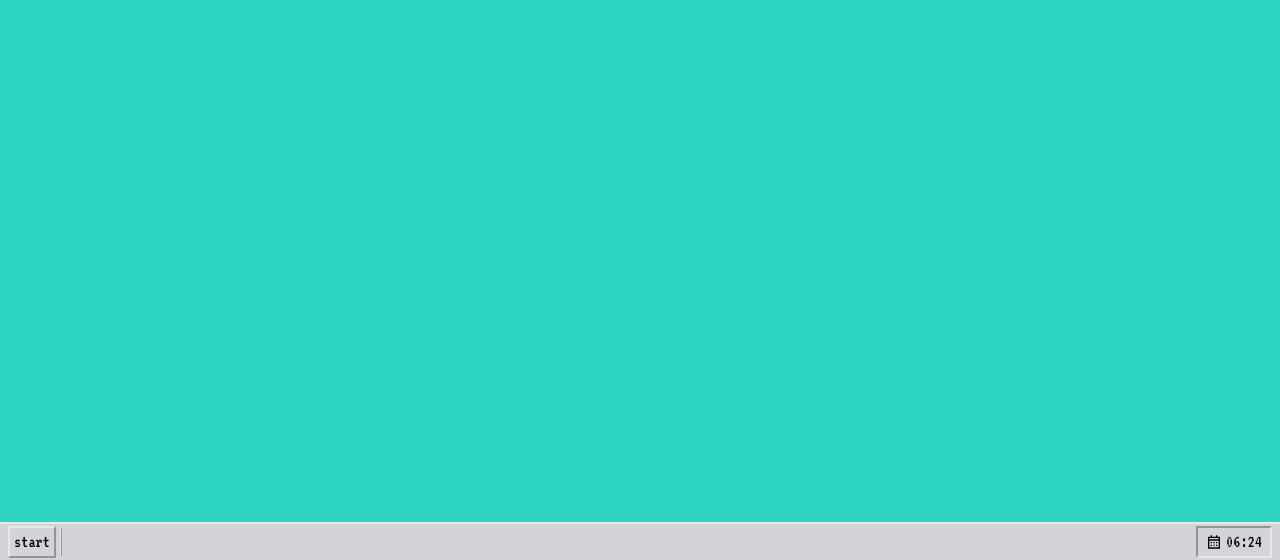
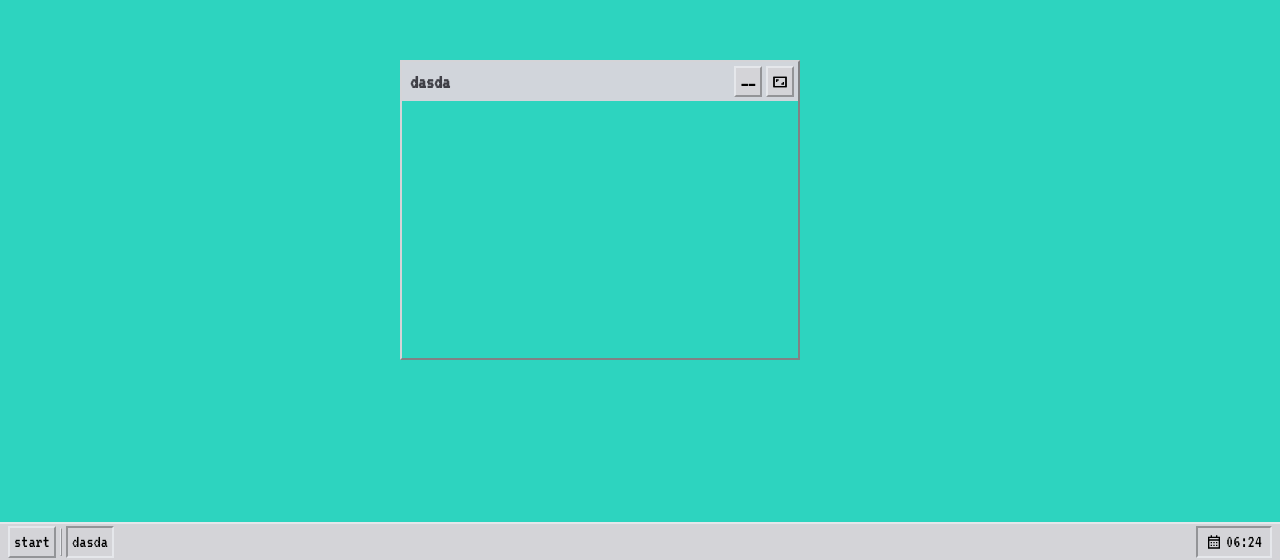
Before and after one commit to bieniucieniu/desktop-website, a Next.js app: page / in a window 1280 px wide. Shown: the part 240-800 px from the top of the page. Built offline with nearby package versions, Linux system fonts and the light colour scheme.

Commit message:
placeholder

```diff
--- a/app/page.tsx
+++ b/app/page.tsx
@@ -1,3 +1,9 @@
+import { Window } from "@/components/ui/Window"
+
 export default function Home() {
-  return <></>
+  return (
+    <>
+      <Window name="dasda" />
+    </>
+  )
 }
```
